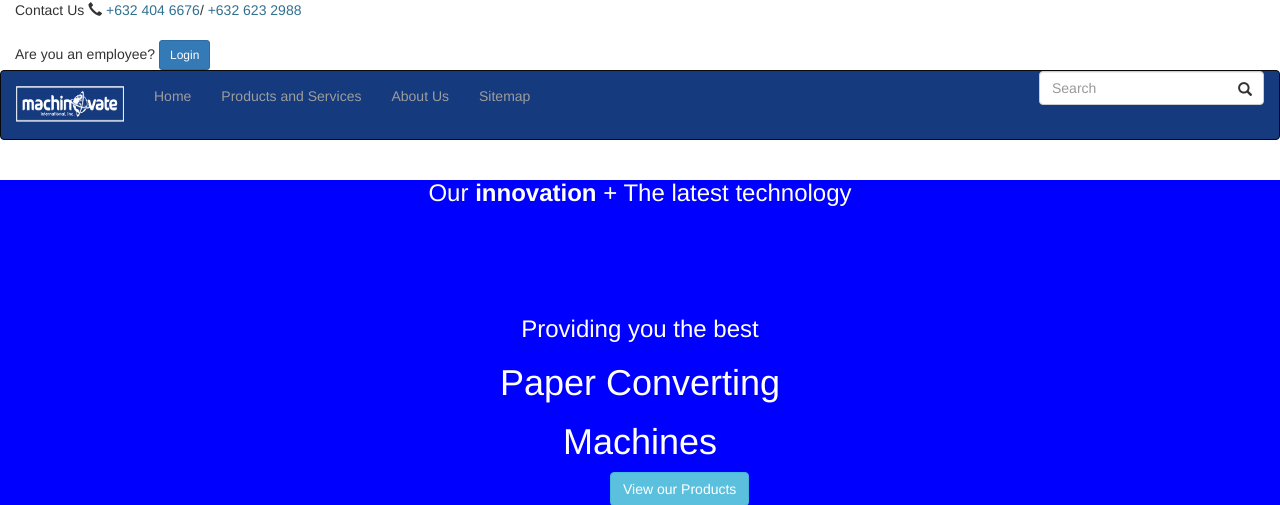
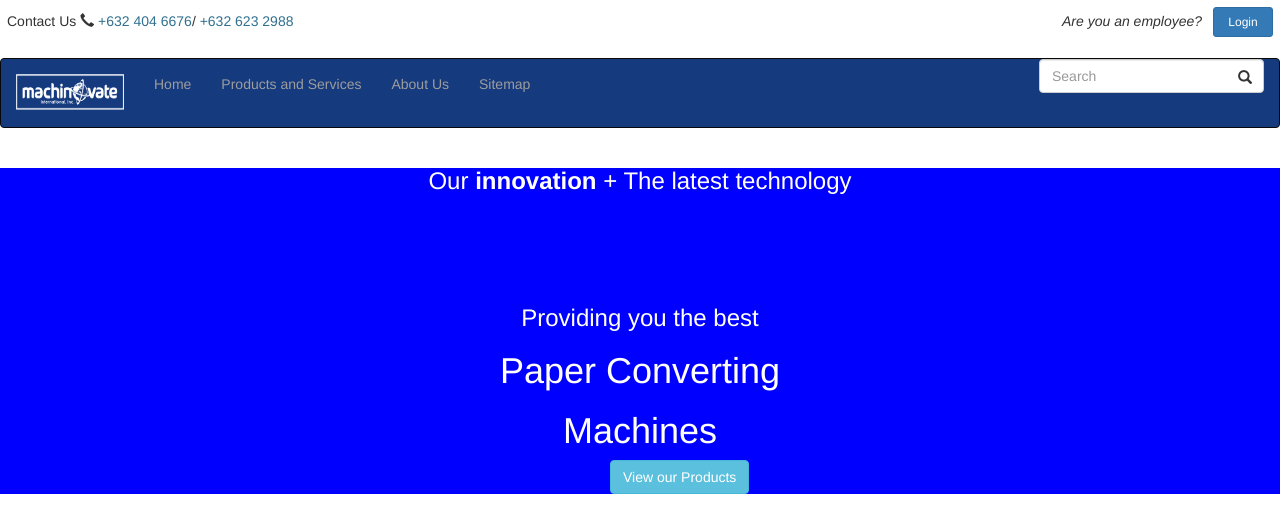
Before and after one commit to yeddapenequito/Machinovate, a PHP site: page /index.php in a window 1280 px wide. Shown: the top 505 px of the page. Run offline with PHP 8.4, Linux system fonts and the light colour scheme.

Commit message:
Add top header styles on main.css

```diff
--- a/web/styles/main.css
+++ b/web/styles/main.css
@@ -10,8 +10,9 @@ body {
 }
 
 /* Footer styles
--------------------------------------------------
-This is modified and obtained from	https://getbootstrap.com/examples/sticky-footer/sticky-footer.css
+	-------------------------------------------------
+The following footer styles are modified and obtained from
+https://getbootstrap.com/examples/sticky-footer/sticky-footer.css
 */
 
 footer {
@@ -26,3 +27,25 @@ footer {
 footer p {
 	padding: 1em;
 }
+
+
+/* Top header styles
+---------------------------------------------------*/
+
+#top-header {
+padding: .5em;
+}
+#top-header #contact-us {
+float: left;
+padding-top: .3em;
+}
+#top-header #employee-login {
+float: right;
+}
+#top-header #employee-login #are-you-an-employee {
+font-style: italic;
+margin-right: .5em;
+}
+#top-header #employee-login .btn {
+width: 5em;
+}
```
